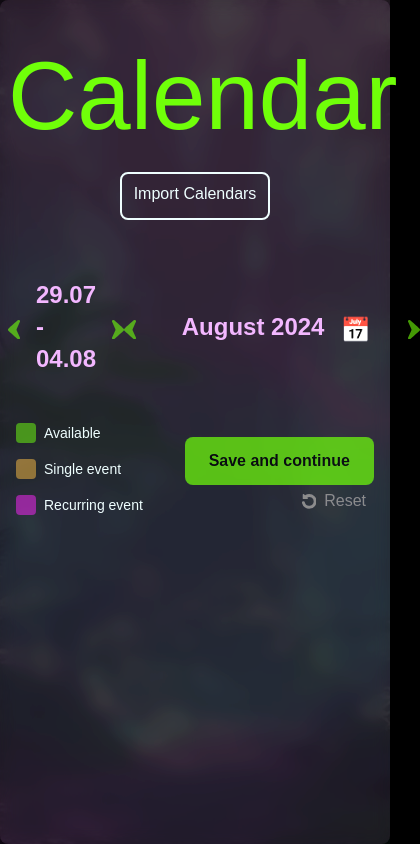
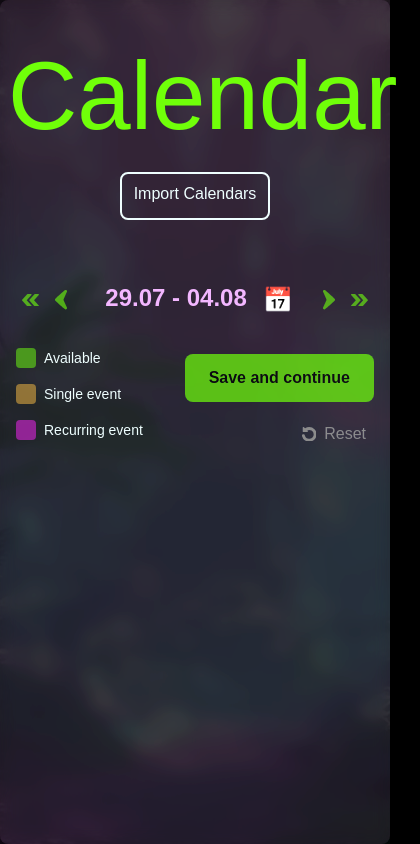
Before and after one commit to Visual-Riot/plaeen, a Next.js app: page /calendar in a window 390 px wide. Shown: the whole page, 420 px wide, since content can reach past the window. Built offline with nearby package versions, Linux system fonts and the light colour scheme; a web font is replaced by a local one.

Commit message:
responsive calendar navigation and legend

```diff
--- a/src/app/(protected)/calendar/page.tsx
+++ b/src/app/(protected)/calendar/page.tsx
@@ -6,6 +6,8 @@ import TertiaryButton from "@/components/buttons/TertiaryButton";
 import ResetIcon from "@/components/icons/ResetIcon";
 import LeftArrow from "@/components/icons/LeftArrow";
 import RightArrow from "@/components/icons/RightArrow";
+import DoubleLeftArrow from "@/components/icons/DoubleLeftArrow";
+import DoubleRightArrow from "@/components/icons/DoubleRightArrow";
 import PlayerCalendarWrapper from "@/components/calendar/PlayerCalendarWrapper";
 import {
   format,
@@ -30,18 +32,12 @@ export default function Page() {
   }>({});
 
   const [currentDate, setCurrentDate] = useState<Date>(new Date());
+  const [showMobileCalendar, setShowMobileCalendar] = useState(false);
 
   // Reset dayHours state
   const resetDayHours = () => {
     setDayHours({});
   };
-
-  // Calendar Update option
-  const currentWeekRange = `${format(
-    startOfWeek(currentDate, { weekStartsOn: 1 }),
-    "dd.MM"
-  )} - ${format(endOfWeek(currentDate, { weekStartsOn: 1 }), "dd.MM")}`;
-  const currentMonth = format(currentDate, "MMMM yyyy");
 
   const getFirstFullWeekOfMonth = (date: Date) => {
     const firstDayOfMonth = startOfMonth(date);
@@ -77,6 +73,13 @@ export default function Page() {
     });
   };
 
+  // Current week display
+  const currentWeekRange = `${format(
+    startOfWeek(currentDate, { weekStartsOn: 1 }),
+    "dd.MM"
+  )} - ${format(endOfWeek(currentDate, { weekStartsOn: 1 }), "dd.MM")}`;
+  const currentMonth = format(currentDate, "MMMM yyyy");
+
   return (
     // background
     <div className="relative min-h-screen bg-calendar-bg bg-cover bg-center flex justify-center items-center">
@@ -97,7 +100,35 @@ export default function Page() {
         </div>
 
         {/* CALENDAR NAVIGATION ROW */}
-        <div className="flex justify-between items-center mt-16 mb-12 text-lightPurple text-2xl font-semibold">
+        <div className="flex justify-between items-center mt-16 md:mb-12 text-lightPurple text-2xl font-semibold">
+          {/* Mobile view */}
+          <div className="flex flex-col md:hidden w-full items-center">
+            <div className="flex items-center">
+              <button onClick={handlePreviousMonth}>
+                <DoubleLeftArrow className="mr-4 fill-green" />
+              </button>
+              <button onClick={handlePreviousWeek}>
+                <LeftArrow className="mr-2 fill-green" />
+              </button>
+              <div className=" w-60 flex justify-center items-center">
+                <span className="mx-2 mt-[-0.2em] text-nowrap">
+                  {currentWeekRange}
+                </span>{" "}
+                <button className="ml-2">
+                  &#128197; {/* calendar icon */}
+                </button>
+              </div>
+              <button onClick={handleNextWeek}>
+                <RightArrow className="ml-2 fill-green" />
+              </button>
+              <button onClick={handlePreviousMonth}>
+                <DoubleRightArrow className="ml-4 fill-green" />
+              </button>
+            </div>
+          </div>
+
+          {/* Desktop view */}
+          <div className="hidden md:flex justify-between items-center w-full">
             <div className="flex items-center">
               <button onClick={handlePreviousWeek}>
                 <LeftArrow className="mr-2 fill-green" />
@@ -117,11 +148,14 @@ export default function Page() {
                 <span className="mx-2 mt-[-0.2em] text-nowrap">
                   {currentMonth}
                 </span>{" "}
-              <button className="ml-2">&#128197; {/* calendar icon */}</button>
+                <button className="ml-2">
+                  &#128197; {/* calendar icon */}
+                </button>
               </div>
               <button onClick={handleNextMonth}>
                 <RightArrow className="ml-2 align-middle fill-green" />
               </button>
+            </div>
           </div>
         </div>
 
@@ -134,17 +168,17 @@ export default function Page() {
 
         {/* LOW ROW with legend and submit button */}
         <div className="flex items-center w-full justify-between mt-8 px-2">
-          <div className="flex flex-col md:flex-row text-lightGrey font-light text-sm">
+          <div className="flex flex-col lg:flex-row text-lightGrey font-light text-sm">
             <div className="flex flex-row pr-8 ">
-              <button className="w-5 h-5 bg-green opacity-50 rounded mb-4 mr-2"></button>{" "}
+              <button className="w-5 h-5 bg-green opacity-50 rounded mb-4 lg:mb-0 mr-2"></button>{" "}
               <p>Available</p>
             </div>
             <div className="flex flex-row pr-8">
-              <button className="w-5 h-5 bg-accentTwo opacity-50 rounded mb-4 mr-2"></button>{" "}
+              <button className="w-5 h-5 bg-accentTwo opacity-50 rounded mb-4 lg:mb-0  mr-2"></button>{" "}
               <p className="text-nowrap">Single event</p>
             </div>
             <div className="flex flex-row pr-8">
-              <button className="w-5 h-5 bg-accentOne opacity-50 rounded mb-4 mr-2"></button>{" "}
+              <button className="w-5 h-5 bg-accentOne opacity-50 rounded mb-4 lg:mb-0  mr-2"></button>{" "}
               <p className="text-nowrap">Recurring event</p>
             </div>
           </div>
@@ -158,7 +192,7 @@ export default function Page() {
             </GreenButton>
 
             <TertiaryButton
-              className="mr-0 lg:mr-5 align-middle"
+              className="mr-0 mt-4 lg:mt-0 lg:mr-5 align-middle"
               onClick={() => {
                 resetDayHours();
               }}
--- /dev/null
+++ b/src/components/icons/DoubleLeftArrow.tsx
@@ -0,0 +1,44 @@
+import React from "react";
+
+const DoubleLeftArrow = ({ className }: { className: string }) => (
+  <svg
+    xmlns="http://www.w3.org/2000/svg"
+    width="16.885"
+    height="12.382"
+    viewBox="0 0 16.885 12.382"
+    className={className}
+  >
+    <g
+      id="fast-forward"
+      transform="translate(16.885 76.395) rotate(180)"
+      opacity="0.6"
+    >
+      <g
+        id="Group_402"
+        data-name="Group 402"
+        transform="translate(7.316 64.013)"
+      >
+        <g id="Group_401" data-name="Group 401" transform="translate(0 0)">
+          <path
+            id="Path_286"
+            data-name="Path 286"
+            d="M217.424,69.828,212.359,64.2a.563.563,0,0,0-.419-.187h-3.377a.562.562,0,0,0-.419.939l4.726,5.252-4.726,5.251a.563.563,0,0,0,.419.94h3.377a.57.57,0,0,0,.419-.186l5.065-5.628A.563.563,0,0,0,217.424,69.828Z"
+            transform="translate(-208 -64.013)"
+          />
+        </g>
+      </g>
+      <g id="Group_404" data-name="Group 404" transform="translate(0 64.013)">
+        <g id="Group_403" data-name="Group 403" transform="translate(0 0)">
+          <path
+            id="Path_287"
+            data-name="Path 287"
+            d="M9.424,69.828,4.359,64.2a.563.563,0,0,0-.419-.187H.563a.562.562,0,0,0-.419.939L4.871,70.2.145,75.455a.563.563,0,0,0,.419.94H3.94a.57.57,0,0,0,.419-.186l5.065-5.628A.563.563,0,0,0,9.424,69.828Z"
+            transform="translate(0 -64.013)"
+          />
+        </g>
+      </g>
+    </g>
+  </svg>
+);
+
+export default DoubleLeftArrow;
--- /dev/null
+++ b/src/components/icons/DoubleRightArrow.tsx
@@ -0,0 +1,40 @@
+import React from "react";
+
+const DoubleRightArrow = ({ className }: { className: string }) => (
+  <svg
+    xmlns="http://www.w3.org/2000/svg"
+    width="16.885"
+    height="12.382"
+    viewBox="0 0 16.885 12.382"
+    className={className}
+  >
+    <g id="fast-forward" transform="translate(0 -64.013)" opacity="0.6">
+      <g
+        id="Group_402"
+        data-name="Group 402"
+        transform="translate(7.316 64.013)"
+      >
+        <g id="Group_401" data-name="Group 401" transform="translate(0 0)">
+          <path
+            id="Path_286"
+            data-name="Path 286"
+            d="M217.424,69.828,212.359,64.2a.563.563,0,0,0-.419-.187h-3.377a.562.562,0,0,0-.419.939l4.726,5.252-4.726,5.251a.563.563,0,0,0,.419.94h3.377a.57.57,0,0,0,.419-.186l5.065-5.628A.563.563,0,0,0,217.424,69.828Z"
+            transform="translate(-208 -64.013)"
+          />
+        </g>
+      </g>
+      <g id="Group_404" data-name="Group 404" transform="translate(0 64.013)">
+        <g id="Group_403" data-name="Group 403" transform="translate(0 0)">
+          <path
+            id="Path_287"
+            data-name="Path 287"
+            d="M9.424,69.828,4.359,64.2a.563.563,0,0,0-.419-.187H.563a.562.562,0,0,0-.419.939L4.871,70.2.145,75.455a.563.563,0,0,0,.419.94H3.94a.57.57,0,0,0,.419-.186l5.065-5.628A.563.563,0,0,0,9.424,69.828Z"
+            transform="translate(0 -64.013)"
+          />
+        </g>
+      </g>
+    </g>
+  </svg>
+);
+
+export default DoubleRightArrow;
```
Lines whose indentation alone changed are shown as unchanged.
